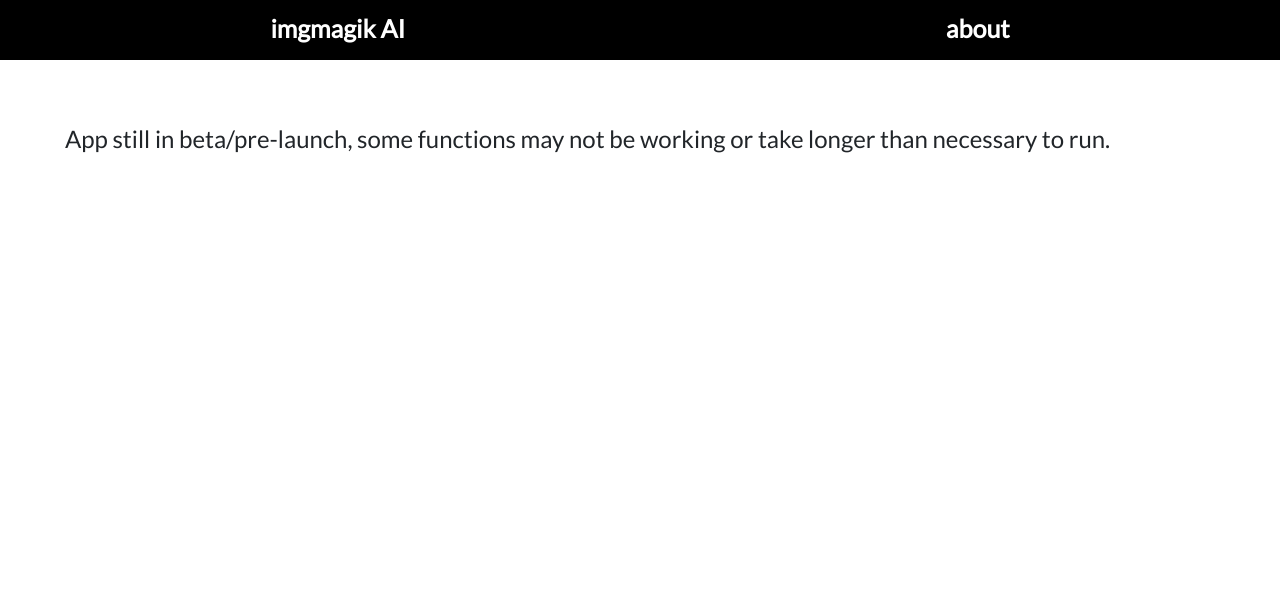
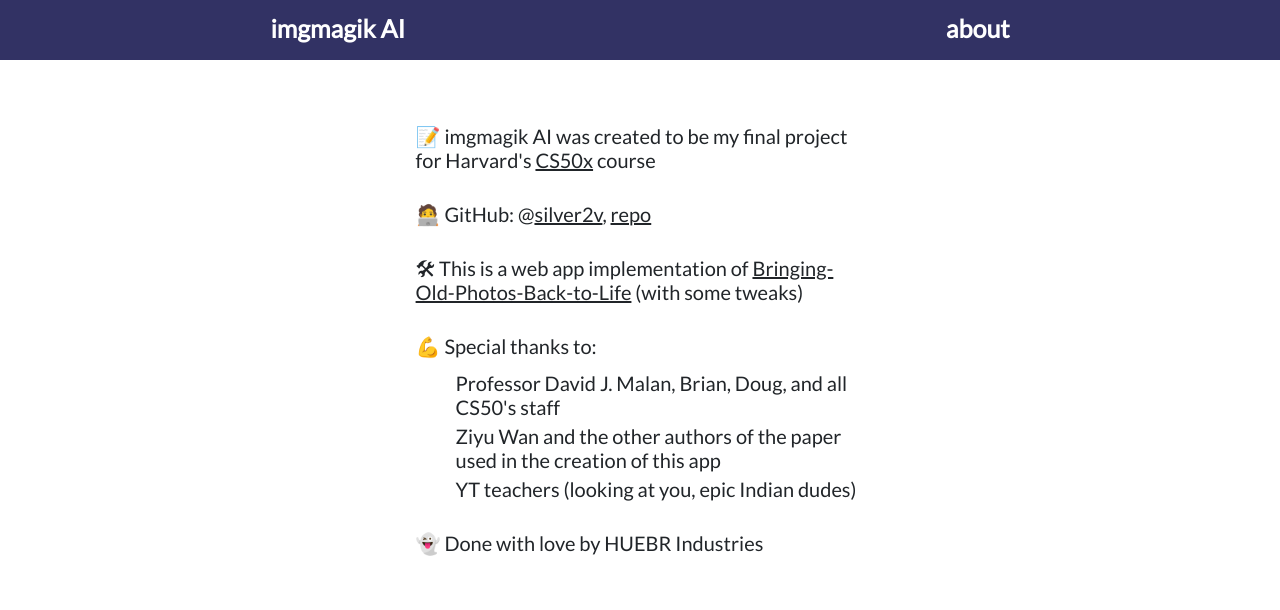
Before and after one commit to silver2v/img-magic, a Flask app: page /about in a window 1280 px wide. Shown: the top 610 px of the page. Run offline with Flask 2, Linux system fonts and the light colour scheme; some libraries are stand-ins or nearby versions.

Commit message:
completed web friendly version

```diff
--- a/static/styles.css
+++ b/static/styles.css
@@ -66,7 +66,7 @@
 .navbar1{
     display:flex;
     height: 60px;
-    background-color: black;
+    background-color: rgb(50, 50, 100);
     /* margin-top: 0px;
     padding-top: 0px;
     top: 0px; */
--- a/templates/about.html
+++ b/templates/about.html
@@ -2,18 +2,20 @@
 
 <html lang="en" translate="no">
     <head>
-        <title>imgmagik AI</title>
-        <meta name="google" content="notranslate">
+        <title>imgmagik | About</title>
         <link rel="stylesheet" href="https://cdn.jsdelivr.net/npm/bootstrap@4.3.1/dist/css/bootstrap.min.css" integrity="sha384-ggOyR0iXCbMQv3Xipma34MD+dH/1fQ784/j6cY/iJTQUOhcWr7x9JvoRxT2MZw1T" crossorigin="anonymous">
         <link href="/static/styles.css" rel="stylesheet">
         <style>
             @import url("https://fonts.googleapis.com/css2?family=Lato:wght@100;300;400&display=swap");
 
-    z
+            body {
+                align-items: center;
+                justify-content: center;
+            }
 
-    /* .loader-anime2{
-        display:none;
-    } */
+            h5 {
+                margin-bottom: 30px;
+            }
         </style>
     </head>
 
@@ -25,6 +27,16 @@
             <a href="/about"><strong class="text-nav">about</strong></a>
         </nav>
 
-        <div class ="notranslate">
-            <h4 style="margin:65px;" translate="no">App still in beta/pre-launch, some functions may not be working or take longer than necessary to run.</h4>
+        <div style="margin: 3% auto;  max-width: 500px; padding: 2%">
+            <h5 style="text-align: left;"> 📝 imgmagik AI was created to be my final project for Harvard's <a href="https://cs50.harvard.edu/x/"><u>CS50x</u> course</h5>
+            <h5>🧑‍💻 GitHub: <a href="https://github.com/silver2v">@<u>silver2v</u><a>, <a href="https://github.com/silver2v/img-magic"><u>repo</u></a></h5>
+            <h5> 🛠 This is a web app implementation of <a href="https://github.com/microsoft/Bringing-Old-Photos-Back-to-Life"><u>Bringing-Old-Photos-Back-to-Life</u><a> (with some tweaks)</h5>
+            <h5> 💪 Special thanks to: <br>
+            <ul style="margin-top: 3%; margin-bottom:0; list-style: none">
+                <li style="margin-bottom:5px">Professor David J. Malan, Brian, Doug, and all CS50's staff </li>
+                <li style="margin-bottom:5px">Ziyu Wan and the other authors of the paper used in the creation of this app</li>
+                <li>YT teachers (looking at you, epic Indian dudes)</li>
+            </ul>
+             </h5>
+            <h5> 👻 Done with love by HUEBR Industries</h5>
         </div>
--- a/templates/error.html
+++ b/templates/error.html
@@ -2,8 +2,7 @@
 
 <html lang="en" translate="no">
     <head>
-        <title>imgmagik AI</title>
-        <meta name="google" content="notranslate">
+        <title>imgmagik | Error</title>
         <link rel="stylesheet" href="https://cdn.jsdelivr.net/npm/bootstrap@4.3.1/dist/css/bootstrap.min.css" integrity="sha384-ggOyR0iXCbMQv3Xipma34MD+dH/1fQ784/j6cY/iJTQUOhcWr7x9JvoRxT2MZw1T" crossorigin="anonymous">
         <link href="/static/styles.css" rel="stylesheet">
         <style>
@@ -39,7 +38,7 @@
     </nav>
 
         <div class ="notranslate" style="margin:auto">
-            <h4 style="margin:65px; text-align:center" translate="no">Oops... <br>Our apologies, something went wrong. Please try again. <br> (maybe the image you tried is demanding too much processing power)</h4>
+            <h4 style="margin:65px; text-align:center" translate="no">Oops... <br>Our apologies, something went wrong. Please try again. <br></h4>
         </div>
 
         <div class="wrapper" style="max-width: 40%; margin-bottom: 2%;">
--- a/templates/result.html
+++ b/templates/result.html
@@ -10,11 +10,7 @@
         <style>
             @import url("https://fonts.googleapis.com/css2?family=Lato:wght@100;300;400&display=swap");
 
-    z
 
-    /* .loader-anime2{
-        display:none;
-    } */
         </style>
     </head>
 
```
Also changed, not shown: templates/index.html (+5 -9 lines).
